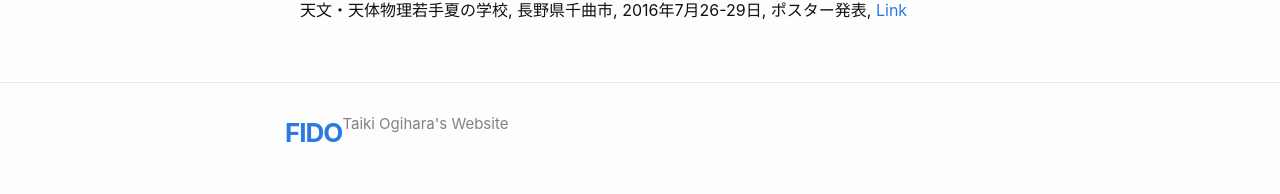
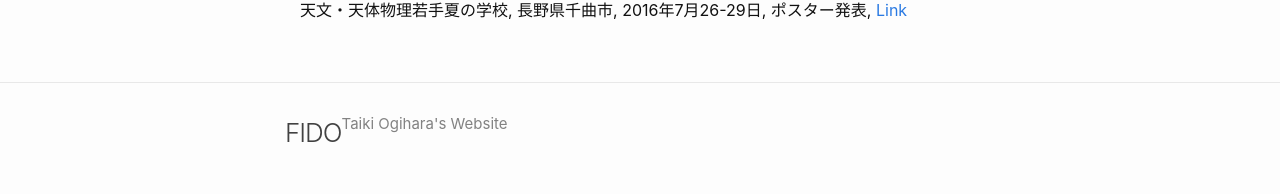
Before and after one commit to taikiogihara/taikiogihara.github.io, a Jekyll site: the page built from CV.md, in a window 1280 px wide. Shown: the part 3869-4063 px from the top of the page. Built offline with Jekyll 4.4.1, drawn with Linux system fonts in a browser that asks for light colours; our own code applies the rules of GitHub Pages for plain Markdown files.

Commit message:
minima copied

```diff
--- a/_includes/footer.html
+++ b/_includes/footer.html
@@ -4,7 +4,7 @@
 
     <div class="footer-col-wrapper">
       <div class="footer-col">
-        <p class="site-title"><a href="{{ '/' }}"><b>{{ site.title | escape }}</b></a></p>
+        <p class="site-title" href="{{ "/" | relative_url }}">{{ site.title | escape }}</p>
         <p class="site-description">{{ site.description | escape }}</p>
       </div>
     </div>
```
